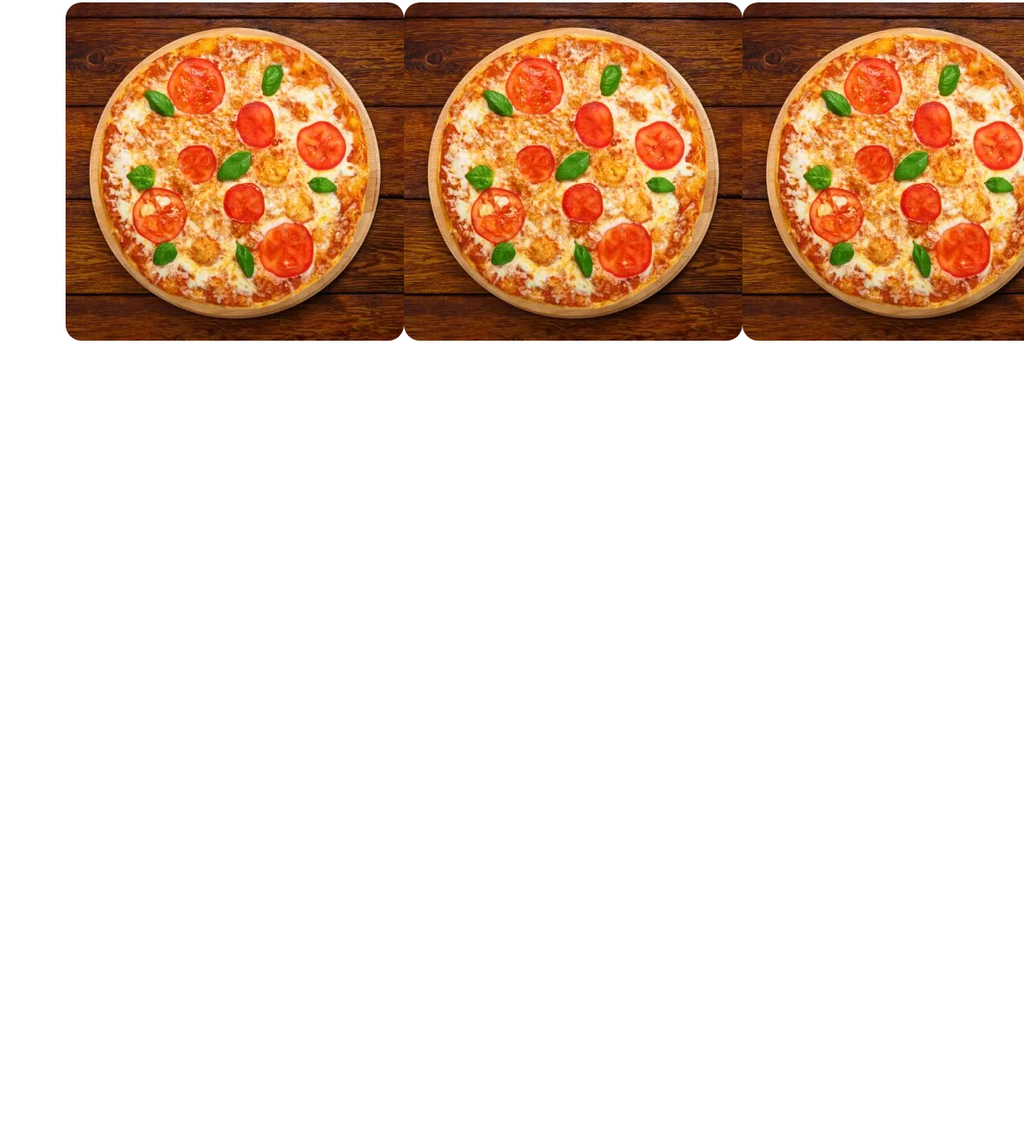
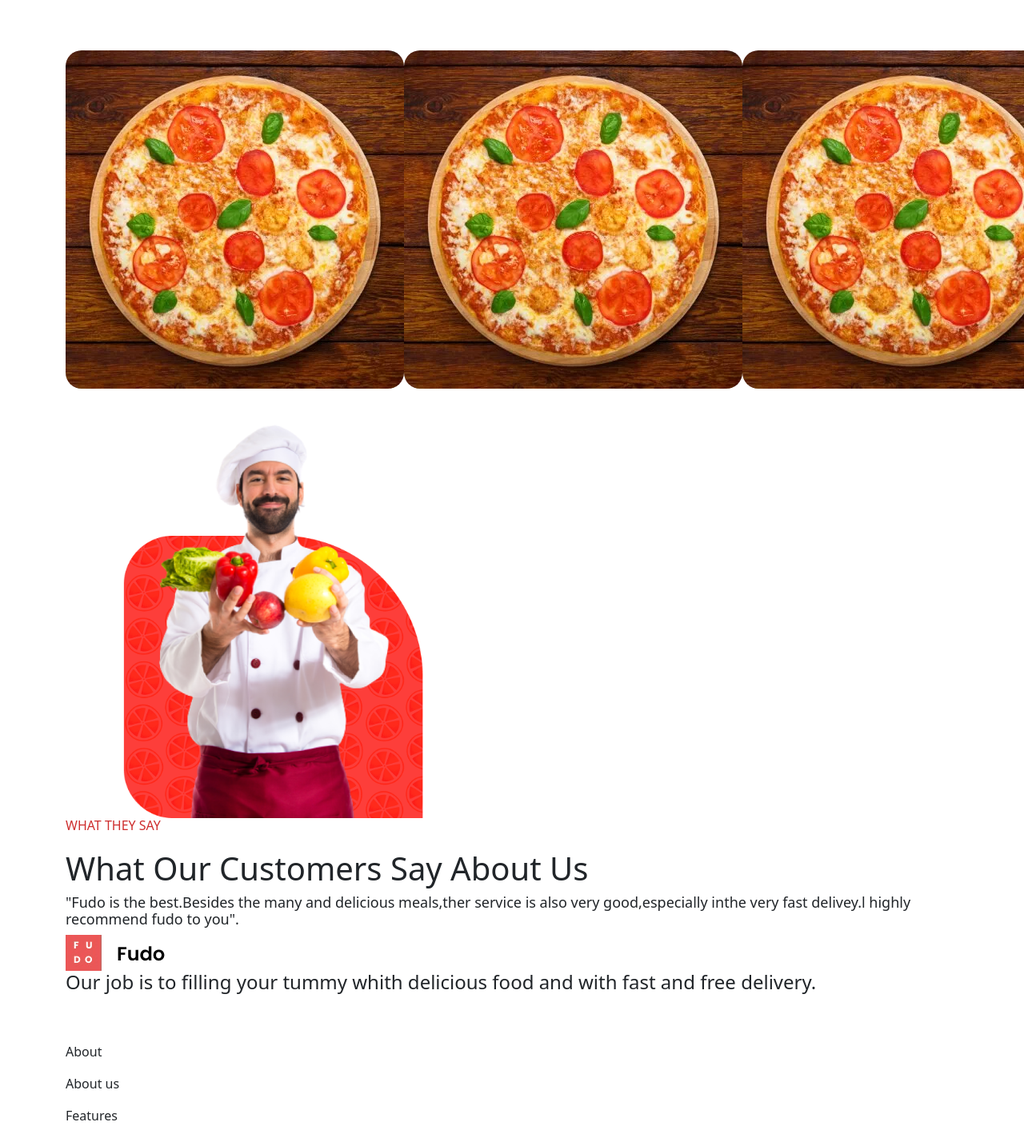
Before and after one commit to brendac17/fudo, a plain HTML site: page index.html in a window 1280 px wide. Shown: the part 1382-2800 px from the top of the page at 80% size. Before the commit the page ends 1808 px from the top, so only its background shows below. Drawn offline with nearby package versions, Linux system fonts and the light colour scheme.

Commit message:
alteraçao

```diff
--- a/assets/css/style.css
+++ b/assets/css/style.css
@@ -114,3 +114,25 @@
     border-radius:20px ;
 
   }
+ .caixa-carde{
+  color: rgb(206, 46, 46);
+  display: block;
+  margin-bottom: 20px;
+ }
+ #textos{
+  display: flex;
+  align-items: center;
+  font-size: 18px;
+ }
+ #cozinheiro{
+  width: 500px;
+  height: auto;
+  margin-right: 10px;
+
+ }
+.caixa-img{
+  display: flex;
+  flex-direction: column;
+  display: block;
+  margin-bottom: 60px;
+}
--- a/index.html
+++ b/index.html
@@ -135,7 +135,7 @@
         <h6><span class="caixa-titulos">OUR MENU</span></h6>
       </div>
       <div class="caixa-card">
-        <h1 CLASS="texto-card"> Menu That Always Makes You Fall In Love</h1>
+        <h1 class="texto-card"> Menu That Always Makes You Fall In Love</h1>
       </div>
 
 
@@ -155,6 +155,53 @@
 
       </div>
 
+      <div class="caixa-carde">
+        <div>
+          <img id="cozinheiro" src="./assets/imagens/cozinheiro.png" alt="">
+          <h6><span class="caixa-texto">WHAT THEY SAY</span></h6>
+
+        </div>
+      </div>
+
+      <div class="caixa-textos">
+        <h1>What Our Customers Say About Us</h1>
+        <h5 id="textos">"Fudo is the best.Besides the many and delicious meals,ther service is also very good,especially inthe very fast delivey.l highly recommend fudo to you".</h5>
+
+      </div>
+
+      <div class="caixa-img">
+        <img src="./assets/imagens/logo.png" alt="" class="logo">
+
+      <div>
+        <h4 id="texto">
+          Our job is to filling your tummy whith delicious food and with fast and free delivery.
+        </h4>
+      </div>
+      </div>
+
+      <div>
+        <p>About</p>
+        <p>About us</p>
+        <p>Features</p>
+        <p>News</p>
+        <p>Menu</p>
+
+      </div>
+
+
+
+
+
+
+
+
+
+
+
+
+
+
+
 
 
 
```
Also changed, not shown: assets/imagens/cozinheiro.png (added).
